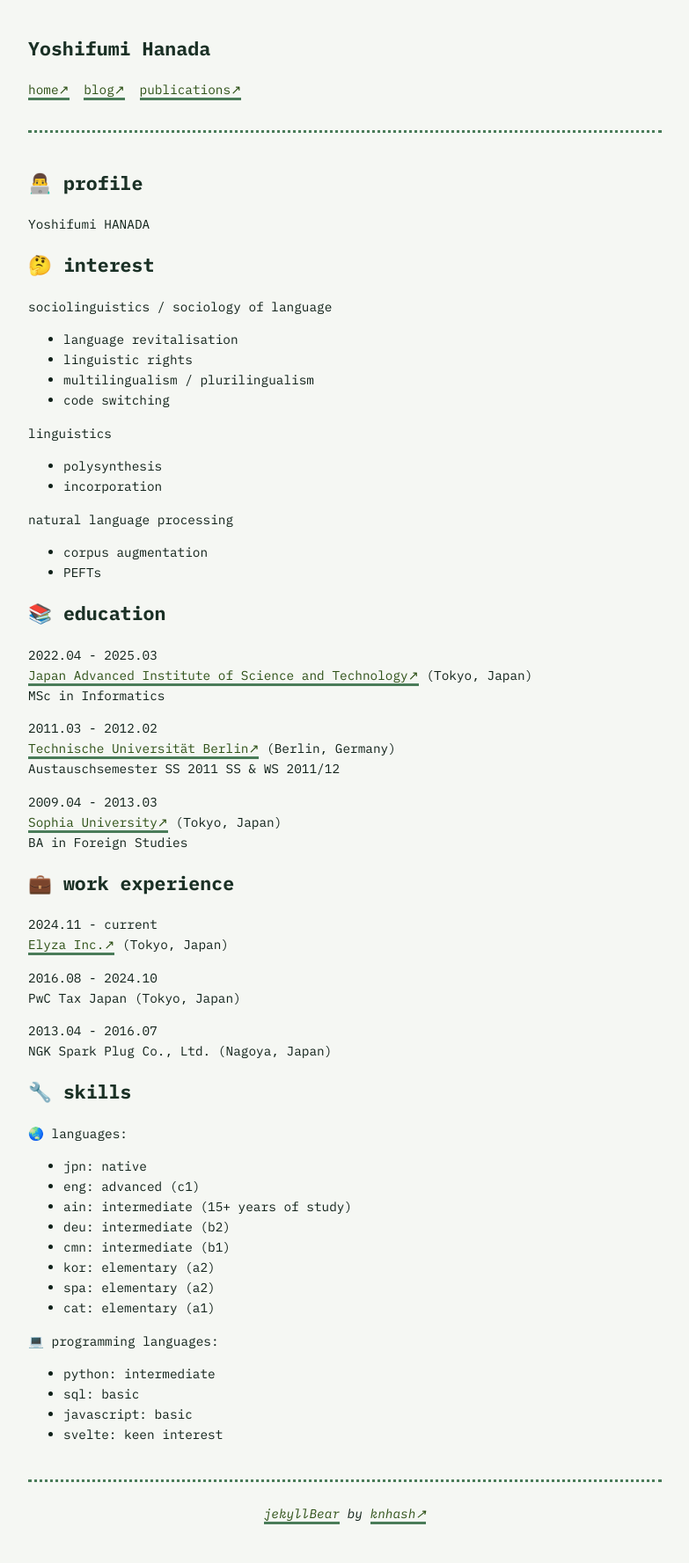
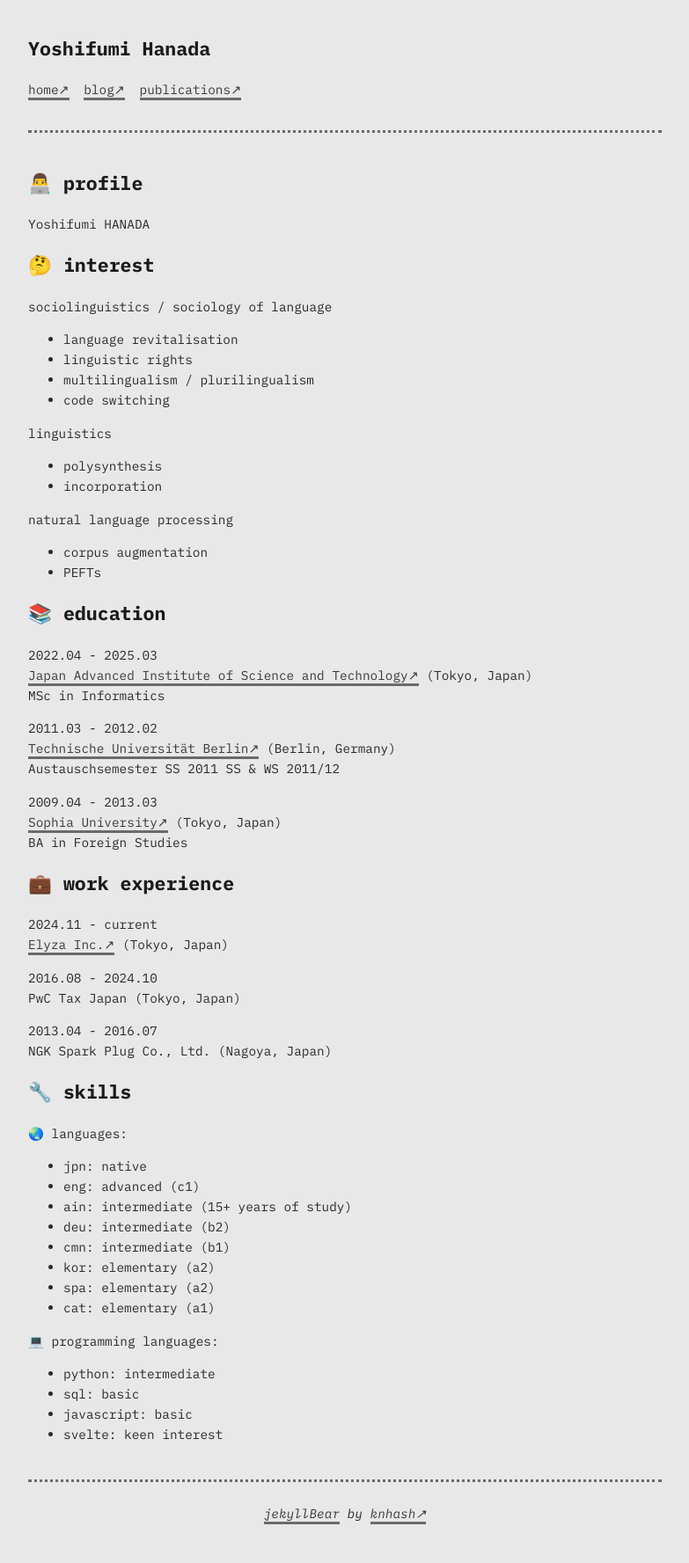
Before and after one commit to nonotoy/nonotoy.github.io, a Jekyll site: the page built from index.md, in a window 1280 px wide. Shown: the whole page at 88% size, without its empty margins (248-1031 px from the left). Built offline with Jekyll 4.4.1, drawn with Linux system fonts in a browser that asks for light colours.

Commit message:
change base colour

```diff
--- a/assets/style.css
+++ b/assets/style.css
@@ -40,16 +40,16 @@
     --z-dropdown: 200;
     --z-modal: 1000;
 
-    /* Pine Forest Theme Colors - Light Mode */
-    --background-color: #F5F7F3; /* Light pine needle mist */
-    --heading-color: #1A3025; /* Deep forest green */
-    --text-color: #0F2018; /* Dark pine shadow */
-    --link-color: #2D5016; /* Forest moss */
-    --visited-color: #1E3A11; /* Deep woodland */
-    --main-color: #4A7C59; /* Pine needle green */
-    --code-background-color: #E8EDEA; /* Frosted pine */
-    --code-color: #1A3025; /* Deep forest green */
-    --blockquote-color: #7A9B85; /* Sage green */
+    /* Grayscale Theme Colors - Light Mode */
+    --background-color: #E8E8E8; /* Light gray */
+    --heading-color: #1A1A1A; /* Almost black */
+    --text-color: #2A2A2A; /* Dark gray */
+    --link-color: #3A3A3A; /* Medium dark gray */
+    --visited-color: #505050; /* Medium gray */
+    --main-color: #6A6A6A; /* Medium gray */
+    --code-background-color: #D8D8D8; /* Light gray */
+    --code-color: #1A1A1A; /* Almost black */
+    --blockquote-color: #8A8A8A; /* Light medium gray */
 
     /* Interactive colors derived from theme */
     --hover-color: white;
@@ -57,26 +57,26 @@
     --shadow-color: rgba(0, 0, 0, 0.18);
 
     /* Glow effects for interactive elements */
-    --glow-color-light: rgba(45, 80, 22, 0.3);
-    --glow-color-medium: rgba(45, 80, 22, 0.5);
+    --glow-color-light: rgba(58, 58, 58, 0.3);
+    --glow-color-medium: rgba(58, 58, 58, 0.5);
 }
 
 /* Dark Mode Color Overrides */
 @media (prefers-color-scheme: dark) {
     :root {
-        --background-color: #0D1B12; /* Dark pine shadow */
-        --heading-color: #C8D8CE; /* Light pine mist */
-        --text-color: #E0EADE; /* Pale forest light */
-        --link-color: #7AB069; /* Bright moss green */
-        --visited-color: #9BC490; /* Light woodland */
-        --main-color: #8BB899; /* Soft pine green */
-        --code-background-color: #1A2B1F; /* Dark evergreen */
-        --code-color: #C8D8CE; /* Light pine mist */
-        --blockquote-color: #4A6B52; /* Forest undergrowth */
+        --background-color: #1A1A1A; /* Dark gray */
+        --heading-color: #E8E8E8; /* Light gray */
+        --text-color: #D0D0D0; /* Light medium gray */
+        --link-color: #B8B8B8; /* Medium light gray */
+        --visited-color: #A0A0A0; /* Medium gray */
+        --main-color: #888888; /* Medium gray */
+        --code-background-color: #2A2A2A; /* Dark medium gray */
+        --code-color: #E8E8E8; /* Light gray */
+        --blockquote-color: #6A6A6A; /* Medium dark gray */
 
         /* Dark mode glow effects */
-        --glow-color-light: rgba(122, 176, 105, 0.3);
-        --glow-color-medium: rgba(122, 176, 105, 0.5);
+        --glow-color-light: rgba(184, 184, 184, 0.3);
+        --glow-color-medium: rgba(184, 184, 184, 0.5);
     }
 }
 
```
